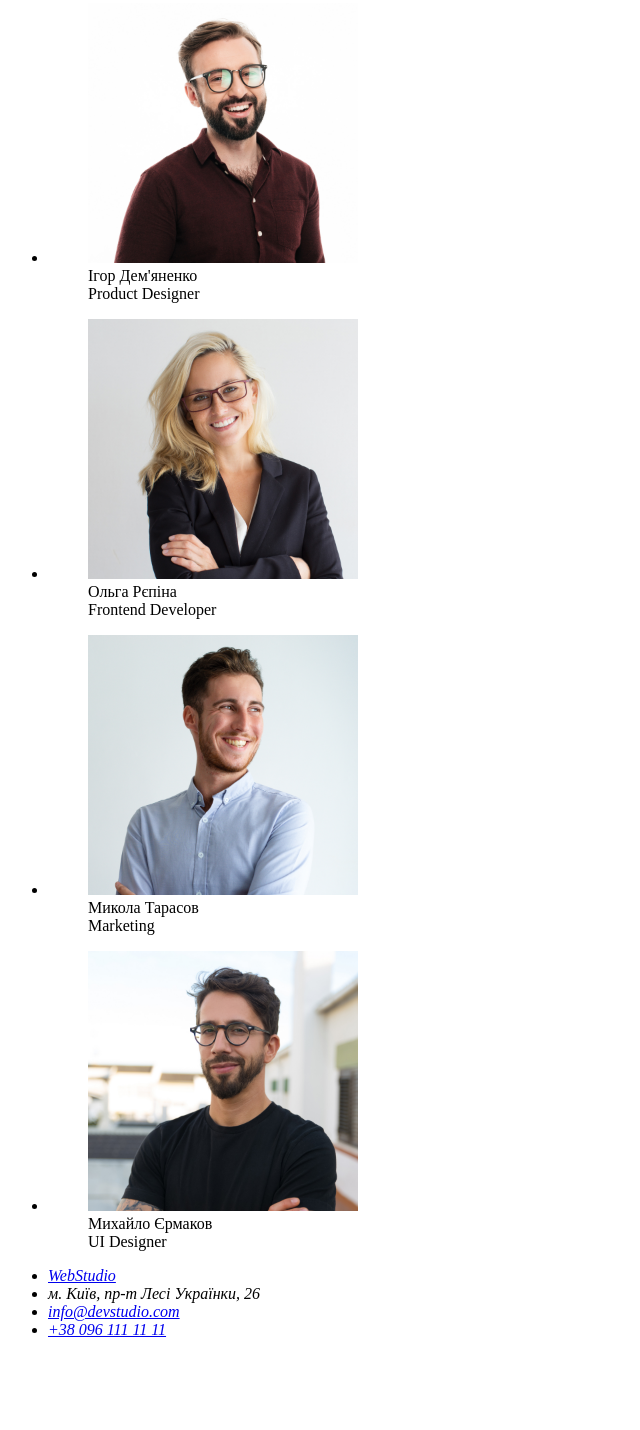
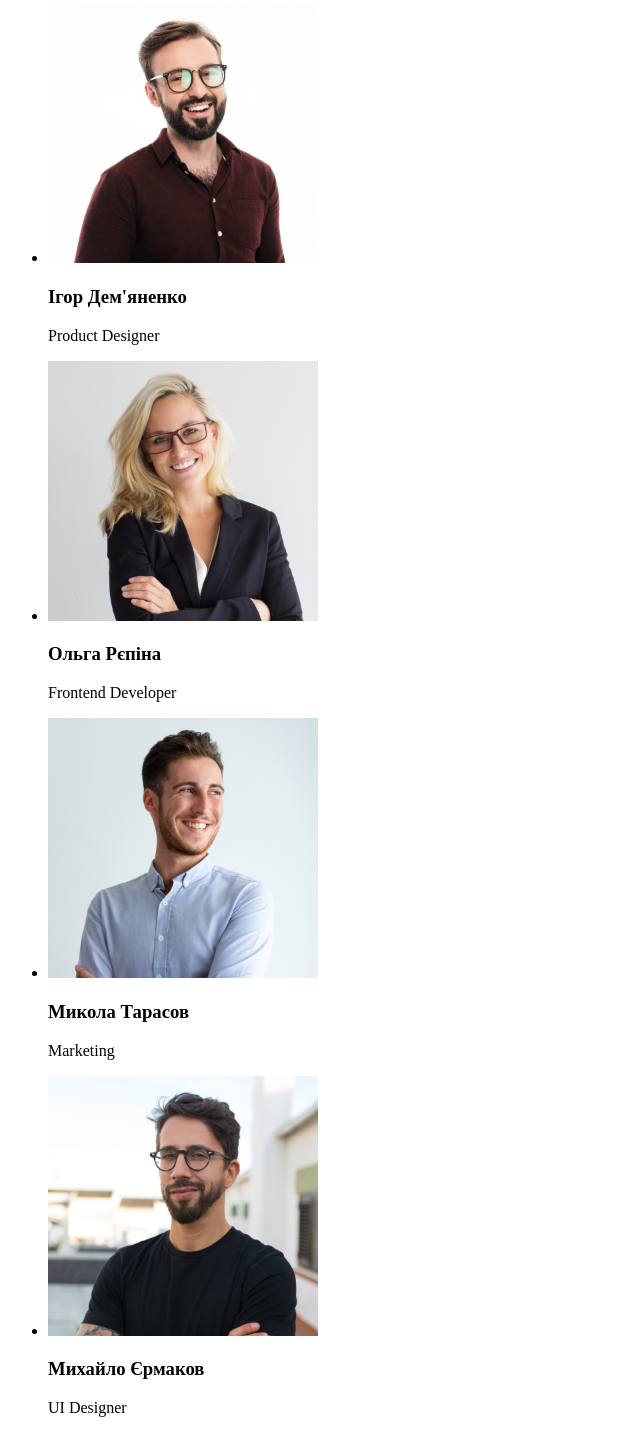
Before and after one commit to yura-prots/goit-markup-hw-01, a plain HTML site: page index.html in a window 1280 px wide. Shown: the part 1618-3048 px from the top of the page, without its empty margins (0-640 px from the left). Before the commit the page ends 2973 px from the top, so only its background shows below. Drawn offline with Linux system fonts and the light colour scheme.

Commit message:
змінив секцію "наша команда"

```diff
--- a/index.html
+++ b/index.html
@@ -106,48 +106,44 @@
 
         <ul>
           <li>
-            <figure>
             <img
               src="./images/igor.jpg"
               alt="Фото Ігор Дем'яненко"
               width="270"
               height="260"
             />
-              <figcaption>Ігор Дем'яненко<br />Product Designer</figcaption>
-            </figure>
+            <h3>Ігор Дем'яненко</h3>
+            <p>Product Designer</p>
           </li>
           <li>
-            <figure>
             <img
               src="./images/olya.jpg"
               alt="Фото Ольга Рєпіна"
               width="270"
               height="260"
             />
-              <figcaption>Ольга Рєпіна<br />Frontend Developer</figcaption>
-            </figure>
+            <h3>Ольга Рєпіна</h3>
+            <p>Frontend Developer</p>
           </li>
           <li>
-            <figure>
             <img
               src="./images/kolya.jpg"
               alt="Микола Тарасов"
               width="270"
               height="260"
             />
-              <figcaption>Микола Тарасов<br />Marketing</figcaption>
-            </figure>
+            <h3>Микола Тарасов</h3>
+            <p>Marketing</p>
           </li>
           <li>
-            <figure>
             <img
               src="./images/misha.jpg"
               alt="Михайло Єрмаков"
               width="270"
               height="260"
             />
-              <figcaption>Михайло Єрмаков<br />UI Designer</figcaption>
-            </figure>
+            <h3>Михайло Єрмаков</h3>
+            <p>UI Designer</p>
           </li>
         </ul>
       </section>
```
Lines whose indentation alone changed are shown as unchanged.
